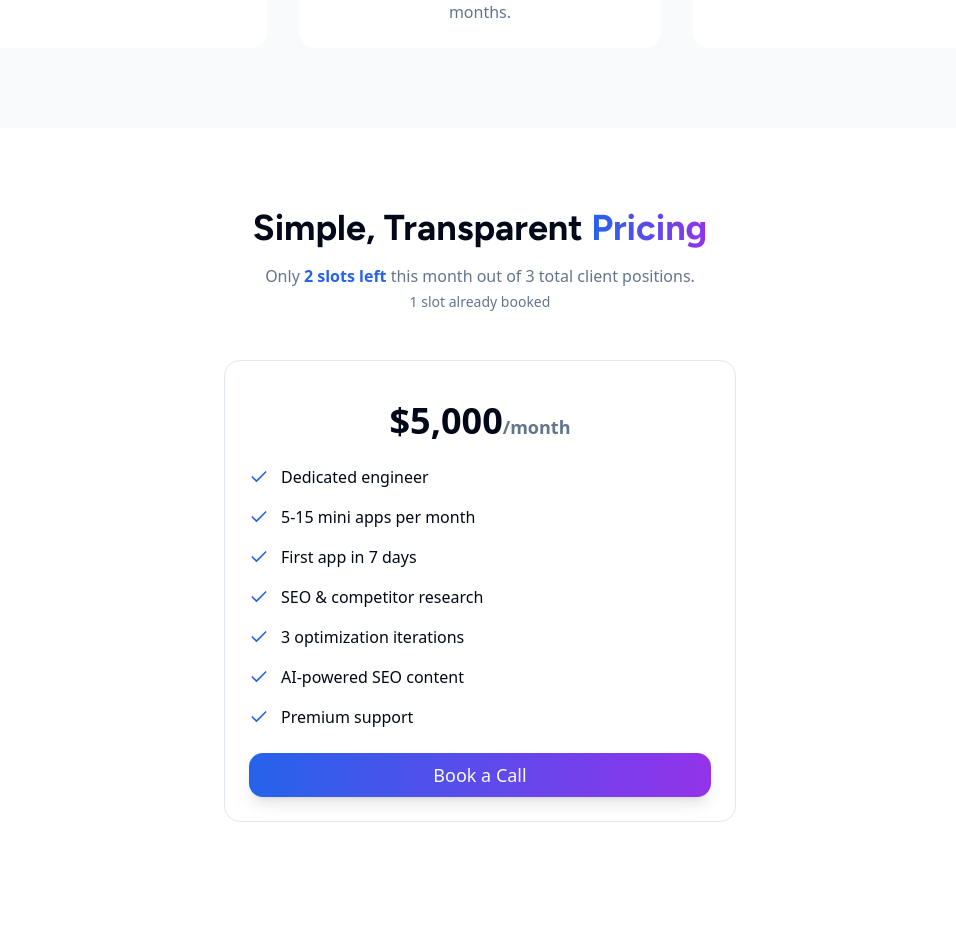
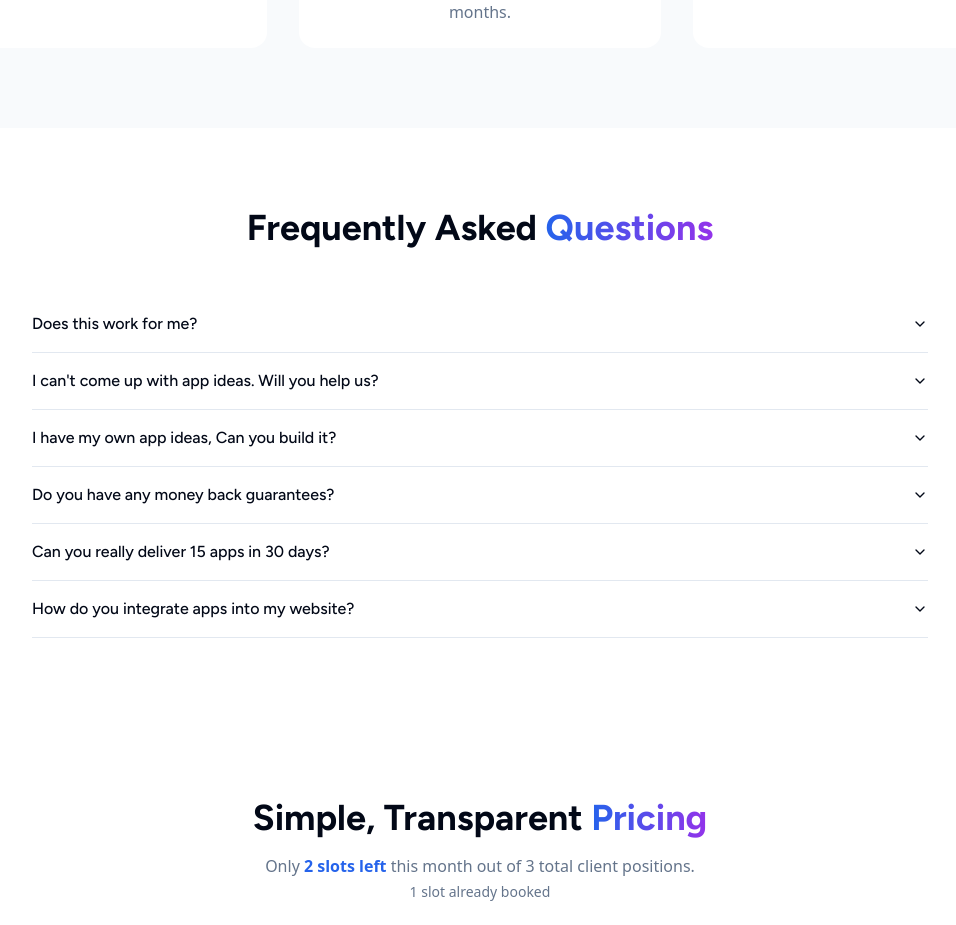
Before and after one commit to writingmate/mini-app-boost, a React (Vite) app: page / in a window 1280 px wide. Shown: the part 4786-5711 px from the top of the page, without its empty margins (160-1116 px from the left). Before the commit the page ends 5688 px from the top, so only its background shows below. Built offline with nearby package versions, Linux system fonts and the light colour scheme.

Commit message:
Add FAQ section
- Implemented an FAQ section addressing common client inquiries regarding the mini apps, including topics such as suitability, idea generation, guarantees, delivery timelines, and integration methods.
[skip gpt_engineer]

```diff
--- /dev/null
+++ b/src/components/FAQ.tsx
@@ -0,0 +1,48 @@
+import { Accordion, AccordionContent, AccordionItem, AccordionTrigger } from "./ui/accordion";
+
+const faqItems = [
+  {
+    question: "Does this work for me?",
+    answer: "The mini apps work eventually for everyone, but the websites with domain rating above 20 (based on ahrefs of semrush) are better positioned for success. If we don't think we can help you we will tell you during our first call. No money asked."
+  },
+  {
+    question: "I can't come up with app ideas. Will you help us?",
+    answer: "Yes, we will help you research the market and come up with app ideas, you only get to choose which one to build, and we will build it for you"
+  },
+  {
+    question: "I have my own app ideas, Can you build it?",
+    answer: "Yes we can! We will also advice whether your app idea is positioned well to drive organic traffic."
+  },
+  {
+    question: "Do you have any money back guarantees?",
+    answer: "Yes if you are not satisfied with the result within first 30 days, provided that you followed all our recommenations, we will return you the money in full"
+  },
+  {
+    question: "Can you really deliver 15 apps in 30 days?",
+    answer: "Yes we can, prided you cooperate with us. In our experience the bottleneck on delivering the apps is on the clients size, integrating them into their websites"
+  },
+  {
+    question: "How do you integrate apps into my website?",
+    answer: "There are three options: iframes, subsdomain or sybpath. You choose which one you prefer."
+  }
+];
+
+export const FAQ = () => {
+  return (
+    <div className="section-padding bg-white">
+      <div className="max-w-4xl mx-auto">
+        <h2 className="text-3xl md:text-4xl font-bold text-center mb-12">
+          Frequently Asked <span className="gradient-text">Questions</span>
+        </h2>
+        <Accordion type="single" collapsible className="w-full">
+          {faqItems.map((item, index) => (
+            <AccordionItem key={index} value={`item-${index}`}>
+              <AccordionTrigger className="text-left">{item.question}</AccordionTrigger>
+              <AccordionContent>{item.answer}</AccordionContent>
+            </AccordionItem>
+          ))}
+        </Accordion>
+      </div>
+    </div>
+  );
+};
--- a/src/pages/Index.tsx
+++ b/src/pages/Index.tsx
@@ -4,6 +4,7 @@ import { Pricing } from "@/components/Pricing";
 import { ComparisonSection } from "@/components/ComparisonSection";
 import { SuccessStories } from "@/components/SuccessStories";
 import { TeamSection } from "@/components/TeamSection";
+import { FAQ } from "@/components/FAQ";
 
 const Index = () => {
   return (
@@ -13,6 +14,7 @@ const Index = () => {
       <ComparisonSection />
       <SuccessStories />
       <TeamSection />
+      <FAQ />
       <Pricing />
     </div>
   );
```
